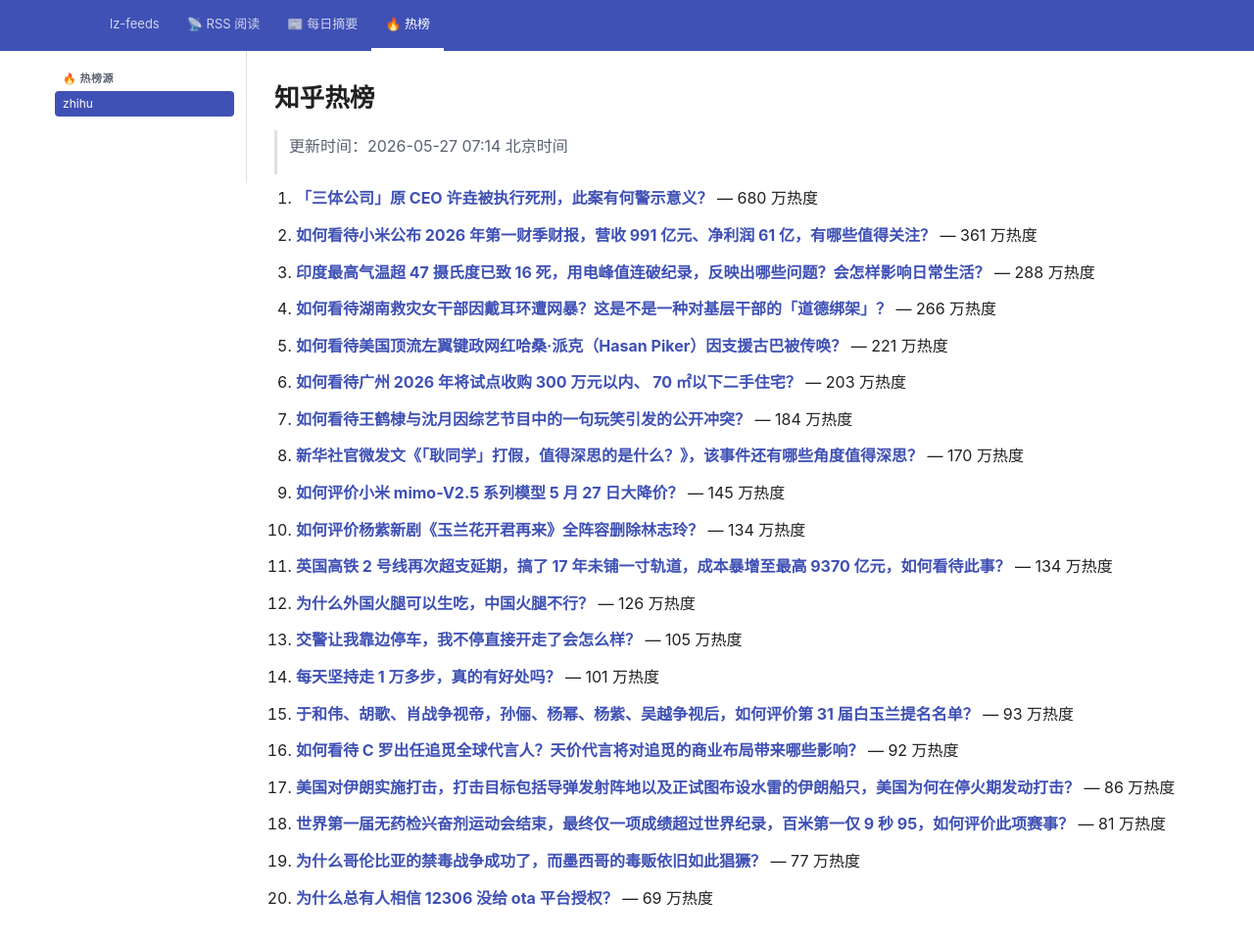
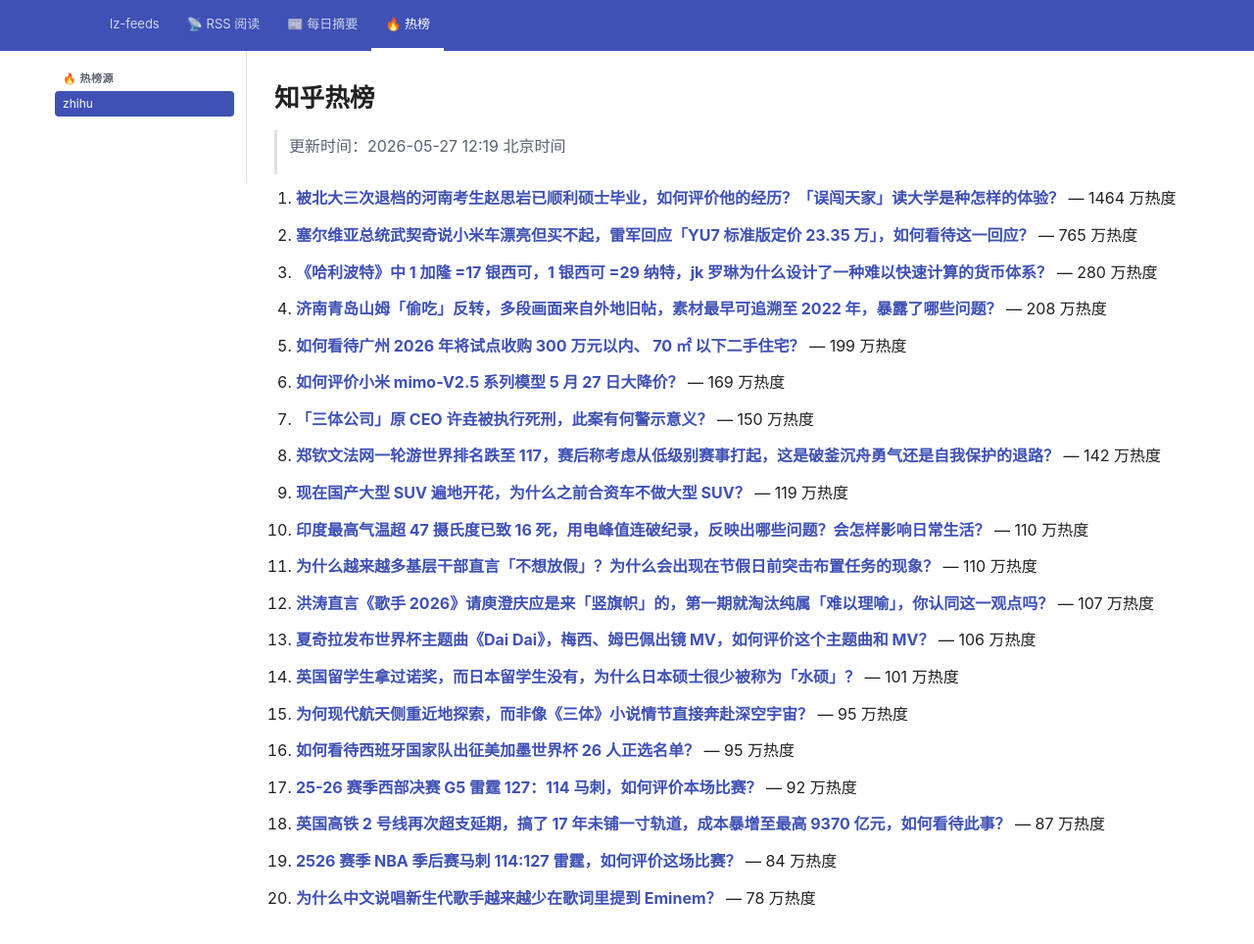
Before and after one commit to lizhang0101/lz-feeds, a Jekyll site: the page built from _hotlist/zhihu.md, in a window 1280 px wide and 994 px high. Shown: the top 964 px of the window at 98% size. Built offline with Jekyll 4.4.1, drawn with Linux system fonts in a browser that asks for light colours.

Commit message:
hotlist: 2026-05-27T04:19Z

```diff
--- a/_hotlist/zhihu.md
+++ b/_hotlist/zhihu.md
@@ -1,48 +1,48 @@
 ---
-updated: 2026-05-27 07:14 北京时间
+updated: 2026-05-27 12:19 北京时间
 count: 20
 ---
 
 # 知乎热榜
 
-> 更新时间：2026-05-27 07:14 北京时间
+> 更新时间：2026-05-27 12:19 北京时间
 
-1. **[「三体公司」原 CEO 许垚被执行死刑，此案有何警示意义？](https://www.zhihu.com/question/2042569646591803528)** — 680 万热度
+1. **[被北大三次退档的河南考生赵思岩已顺利硕士毕业，如何评价他的经历？「误闯天家」读大学是种怎样的体验？](https://www.zhihu.com/question/2042657096357733130)** — 1464 万热度
 
-2. **[如何看待小米公布 2026 年第一财季财报，营收 991 亿元、净利润 61 亿，有哪些值得关注？](https://www.zhihu.com/question/2042667657242076706)** — 361 万热度
+2. **[塞尔维亚总统武契奇说小米车漂亮但买不起，雷军回应「YU7 标准版定价 23.35 万」，如何看待这一回应？](https://www.zhihu.com/question/2042890815265923370)** — 765 万热度
 
-3. **[印度最高气温超 47 摄氏度已致 16 死，用电峰值连破纪录，反映出哪些问题？会怎样影响日常生活？](https://www.zhihu.com/question/2042157033336657693)** — 288 万热度
+3. **[《哈利波特》中 1 加隆 =17 银西可，1 银西可 =29 纳特，jk 罗琳为什么设计了一种难以快速计算的货币体系？](https://www.zhihu.com/question/2042271988564186432)** — 280 万热度
 
-4. **[如何看待湖南救灾女干部因戴耳环遭网暴？这是不是一种对基层干部的「道德绑架」？](https://www.zhihu.com/question/2042528464721416949)** — 266 万热度
+4. **[济南青岛山姆「偷吃」反转，多段画面来自外地旧帖，素材最早可追溯至 2022 年，暴露了哪些问题？](https://www.zhihu.com/question/2042328542931841407)** — 208 万热度
 
-5. **[如何看待美国顶流左翼键政网红哈桑·派克（Hasan Piker）因支援古巴被传唤？](https://www.zhihu.com/question/2042187587520049806)** — 221 万热度
+5. **[如何看待广州 2026 年将试点收购 300 万元以内、 70 ㎡ 以下二手住宅？](https://www.zhihu.com/question/2042580227138834938)** — 199 万热度
 
-6. **[如何看待广州 2026 年将试点收购 300 万元以内、 70 ㎡以下二手住宅？](https://www.zhihu.com/question/2042580227138834938)** — 203 万热度
+6. **[如何评价小米 mimo-V2.5 系列模型 5 月 27 日大降价？](https://www.zhihu.com/question/2042778573321266131)** — 169 万热度
 
-7. **[如何看待王鹤棣与沈月因综艺节目中的一句玩笑引发的公开冲突？](https://www.zhihu.com/question/2041919274411939599)** — 184 万热度
+7. **[「三体公司」原 CEO 许垚被执行死刑，此案有何警示意义？](https://www.zhihu.com/question/2042569646591803528)** — 150 万热度
 
-8. **[新华社官微发文《「耿同学」打假，值得深思的是什么？》，该事件还有哪些角度值得深思？](https://www.zhihu.com/question/2042590420559819686)** — 170 万热度
+8. **[郑钦文法网一轮游世界排名跌至 117，赛后称考虑从低级别赛事打起，这是破釜沉舟勇气还是自我保护的退路？](https://www.zhihu.com/question/2042547116913022598)** — 142 万热度
 
-9. **[如何评价小米 mimo-V2.5 系列模型 5 月 27 日大降价？](https://www.zhihu.com/question/2042778573321266131)** — 145 万热度
+9. **[现在国产大型 SUV 遍地开花，为什么之前合资车不做大型 SUV？](https://www.zhihu.com/question/2041975560096715361)** — 119 万热度
 
-10. **[如何评价杨紫新剧《玉兰花开君再来》全阵容删除林志玲？](https://www.zhihu.com/question/2042249132945970226)** — 134 万热度
+10. **[印度最高气温超 47 摄氏度已致 16 死，用电峰值连破纪录，反映出哪些问题？会怎样影响日常生活？](https://www.zhihu.com/question/2042157033336657693)** — 110 万热度
 
-11. **[英国高铁 2 号线再次超支延期，搞了 17 年未铺一寸轨道，成本暴增至最高 9370 亿元，如何看待此事？](https://www.zhihu.com/question/2040456555712230555)** — 134 万热度
+11. **[为什么越来越多基层干部直言「不想放假」？为什么会出现在节假日前突击布置任务的现象？](https://www.zhihu.com/question/2042608694530245057)** — 110 万热度
 
-12. **[为什么外国火腿可以生吃，中国火腿不行？](https://www.zhihu.com/question/2042348064699143730)** — 126 万热度
+12. **[洪涛直言《歌手 2026》请庾澄庆应是来「竖旗帜」的，第一期就淘汰纯属「难以理喻」，你认同这一观点吗？](https://www.zhihu.com/question/2042289258581287749)** — 107 万热度
 
-13. **[交警让我靠边停车，我不停直接开走了会怎么样？](https://www.zhihu.com/question/2040429095847253722)** — 105 万热度
+13. **[夏奇拉发布世界杯主题曲《Dai Dai》，梅西、姆巴佩出镜 MV，如何评价这个主题曲和 MV？](https://www.zhihu.com/question/2041893027963262258)** — 106 万热度
 
-14. **[每天坚持走 1 万多步，真的有好处吗？](https://www.zhihu.com/question/2041137479844156563)** — 101 万热度
+14. **[英国留学生拿过诺奖，而日本留学生没有，为什么日本硕士很少被称为「水硕」？](https://www.zhihu.com/question/2036349429955948911)** — 101 万热度
 
-15. **[于和伟、胡歌、肖战争视帝，孙俪、杨幂、杨紫、吴越争视后，如何评价第 31 届白玉兰提名名单？](https://www.zhihu.com/question/2042547966058000690)** — 93 万热度
+15. **[为何现代航天侧重近地探索，而非像《三体》小说情节直接奔赴深空宇宙？](https://www.zhihu.com/question/2040867031147176321)** — 95 万热度
 
-16. **[如何看待 C 罗出任追觅全球代言人？天价代言将对追觅的商业布局带来哪些影响？](https://www.zhihu.com/question/2042540536305641413)** — 92 万热度
+16. **[如何看待西班牙国家队出征美加墨世界杯 26 人正选名单？](https://www.zhihu.com/question/2042321387860350129)** — 95 万热度
 
-17. **[美国对伊朗实施打击，打击目标包括导弹发射阵地以及正试图布设水雷的伊朗船只，美国为何在停火期发动打击？](https://www.zhihu.com/question/2042527297291431958)** — 86 万热度
+17. **[25-26 赛季西部决赛 G5 雷霆 127：114 马刺，如何评价本场比赛？](https://www.zhihu.com/question/2042748588271391010)** — 92 万热度
 
-18. **[世界第一届无药检兴奋剂运动会结束，最终仅一项成绩超过世界纪录，百米第一仅 9 秒 95，如何评价此项赛事？](https://www.zhihu.com/question/2042564870738900260)** — 81 万热度
+18. **[英国高铁 2 号线再次超支延期，搞了 17 年未铺一寸轨道，成本暴增至最高 9370 亿元，如何看待此事？](https://www.zhihu.com/question/2040456555712230555)** — 87 万热度
 
-19. **[为什么哥伦比亚的禁毒战争成功了，而墨西哥的毒贩依旧如此猖獗？](https://www.zhihu.com/question/351770580)** — 77 万热度
+19. **[2526 赛季 NBA 季后赛马刺 114:127 雷霆，如何评价这场比赛？](https://www.zhihu.com/question/2042887711086966089)** — 84 万热度
 
-20. **[为什么总有人相信 12306 没给 ota 平台授权？](https://www.zhihu.com/question/2000857889544361382)** — 69 万热度
+20. **[为什么中文说唱新生代歌手越来越少在歌词里提到 Eminem？](https://www.zhihu.com/question/1969724664587714615)** — 78 万热度
```
